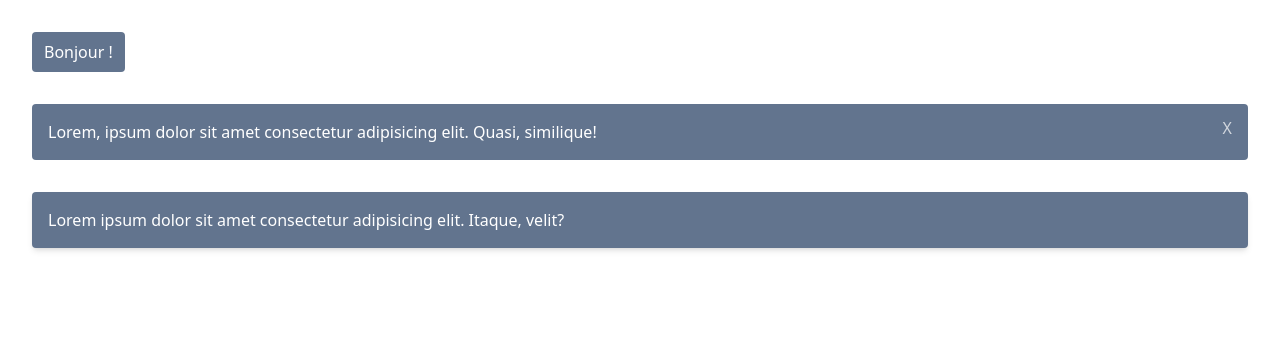
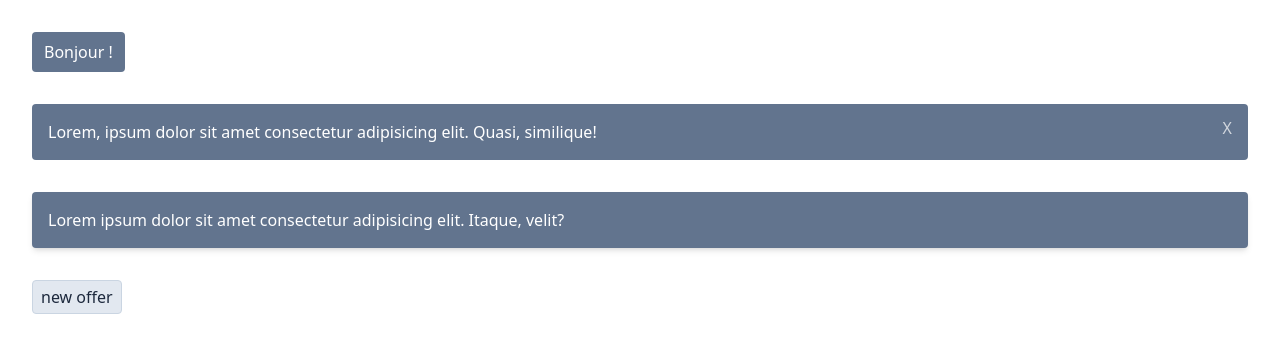
Before and after one commit to pharos-lab/lantern, a Vue app: page / in a window 1280 px wide. Shown: the top 352 px of the page. Built offline with nearby package versions, Linux system fonts and the light colour scheme.

Commit message:
components: made badge primitive and style components

```diff
--- a/src/App.vue
+++ b/src/App.vue
@@ -3,6 +3,7 @@ import Button from './components/button/Button.vue';
 import Alert from './components/alert/Alert.vue'
 import AlertClose from './components/alert/AlertClose.vue';
 import Card from './components/card/Card.vue'
+import Badge from './components/badge/Badge.vue'
 </script>
 
 <template>
@@ -14,6 +15,8 @@ import Card from './components/card/Card.vue'
         </Alert>
 
         <Card>Lorem ipsum dolor sit amet consectetur adipisicing elit. Itaque, velit?</Card>
+
+        <Badge>new offer</Badge>
     </div>
 
 </template>
--- /dev/null
+++ b/src/components/badge/Badge.vue
@@ -0,0 +1,25 @@
+<!-- src/components/badge/Badge.vue -->
+<template>
+    <Badge
+        v-bind="props"
+        :class="classes"
+    >
+         <slot />
+    </Badge>
+</template>
+
+<script setup lang="ts">
+import Badge from '../../primitives/badge/Badge.vue';
+import { useComponentClasses } from '../../composables/useComponentClasses';
+import { badgeSpecs } from './badgeSpecs';
+import type { BasePrimitiveProps, BaseProps } from '../../types';
+
+interface BadgeProps extends BaseProps, BasePrimitiveProps {
+    size?: string;
+    radius?: string;
+}
+
+const props = defineProps<BadgeProps>();
+
+const classes = useComponentClasses(props, badgeSpecs);
+</script>
--- /dev/null
+++ b/src/components/badge/badgeSpecs.ts
@@ -0,0 +1,14 @@
+// src/components/badge/badgeSpecs.ts
+import type { ComponentSpec } from '../../types';
+
+export const badgeSpecs: ComponentSpec = {
+  name: 'Badge',
+  apply: ['hover', 'border'], // ajoute hover si besoin
+  class: 'l-badge inline-flex items-center justify-center font-medium',
+  defaultProps: {
+    color: 'slate',
+    variant: 'light',
+    size: 'small',
+    radius: 'medium'
+  }
+};
--- /dev/null
+++ b/src/primitives/badge/Badge.vue
@@ -0,0 +1,22 @@
+<!-- src/primitives/badge/Badge.vue -->
+<template>
+    <span
+      class="l-badge"
+      :role="props.role"
+      :aria-label="props.ariaLabel"
+    >
+        <slot />
+    </span>
+</template>
+
+<script setup lang="ts">
+import type { HTMLAttributes } from 'vue';
+import type { BasePrimitiveProps } from '../../types';
+
+interface BadgePrimitiveProps extends BasePrimitiveProps {
+    role?: HTMLAttributes['role'];
+    ariaLabel?: string;
+}
+
+const props = defineProps<BadgePrimitiveProps>();
+</script>
--- a/src/themes/default.ts
+++ b/src/themes/default.ts
@@ -7,6 +7,13 @@ export const defaultTheme = {
                 hover: 'hover:bg-slate-400',
                 focus: 'focus:ring-2 focus:ring-slate-400 ring-offset-1',
             },
+            light: {
+                background: 'bg-slate-200',
+                foreground: 'text-slate-800',
+                hover: 'hover:bg-slate-100',
+                focus: 'focus:ring-2 focus:ring-slate-400 ring-offset-1',
+                border: 'border border-slate-300'
+            }
         },
         blue: {
             filled: {
```
